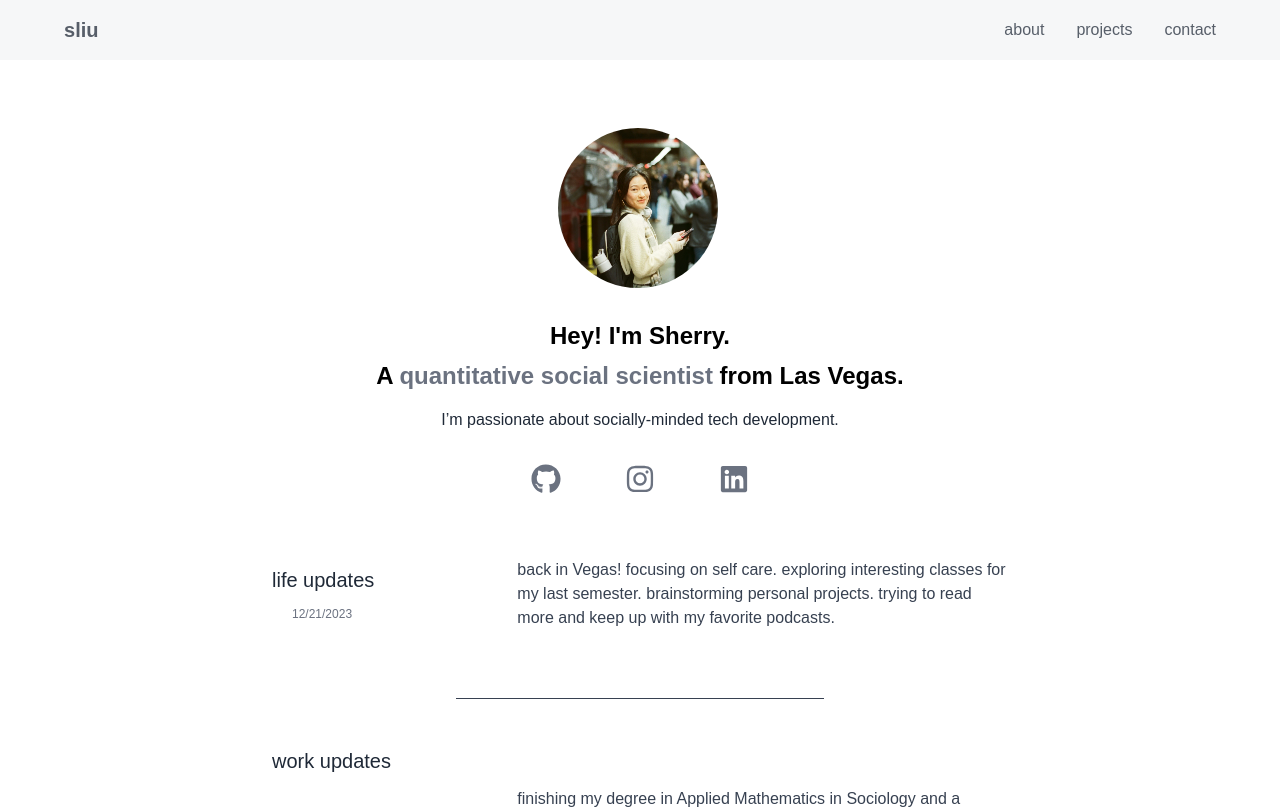
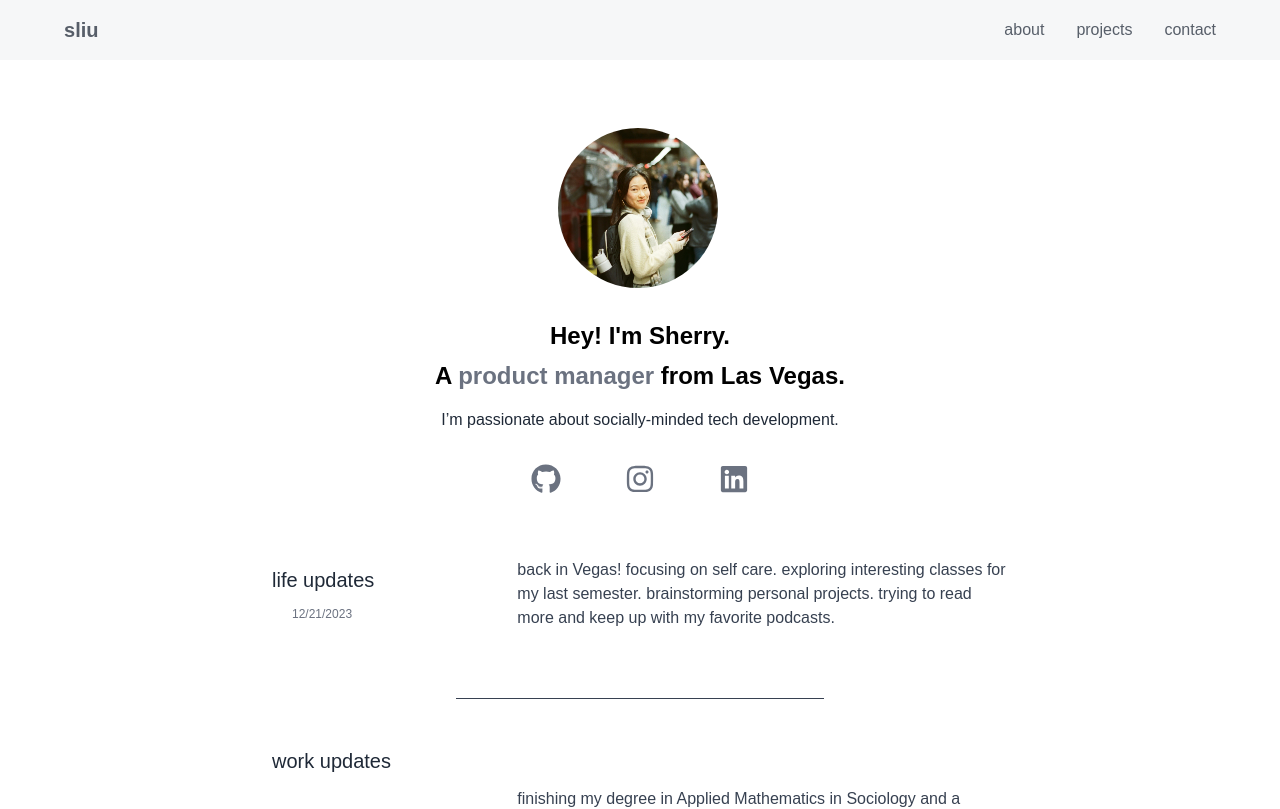
Before and after one commit to shxrryliu/personal-website, a Next.js app: page / in a window 1280 px wide. Shown: the top 809 px of the page. Built offline with nearby package versions, Linux system fonts and the light colour scheme.

Commit message:
leading with pm

```diff
--- a/pages/index.js
+++ b/pages/index.js
@@ -12,10 +12,10 @@ export default function Home() {
   const router = useRouter();
 
   // role in the intro
-  const [role, setRole] = useState('quantitative social scientist');
-  const [opacity, setOpacity] = useState(1);  // State to control opacity
+  const [role, setRole] = useState('product manager');
+  const [opacity, setOpacity] = useState(1);
 
-  const roles = ['product manager', 'product designer', 'quantitative social scientist'];
+  const roles = ['quantitative social scientist', 'product manager', 'product designer'];
   const nextRole = () => roles[(roles.indexOf(role) + 1) % roles.length];
 
   const handleClick = () => {
```
